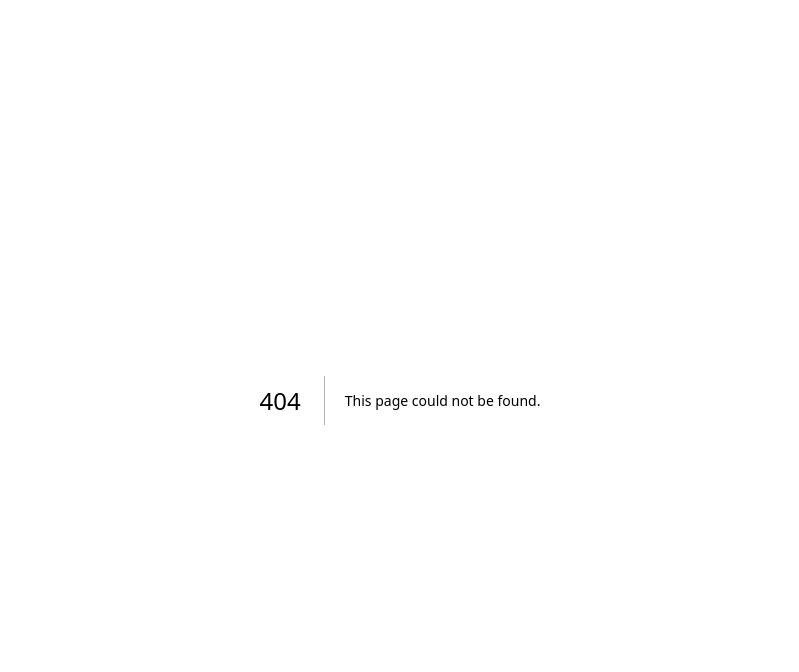
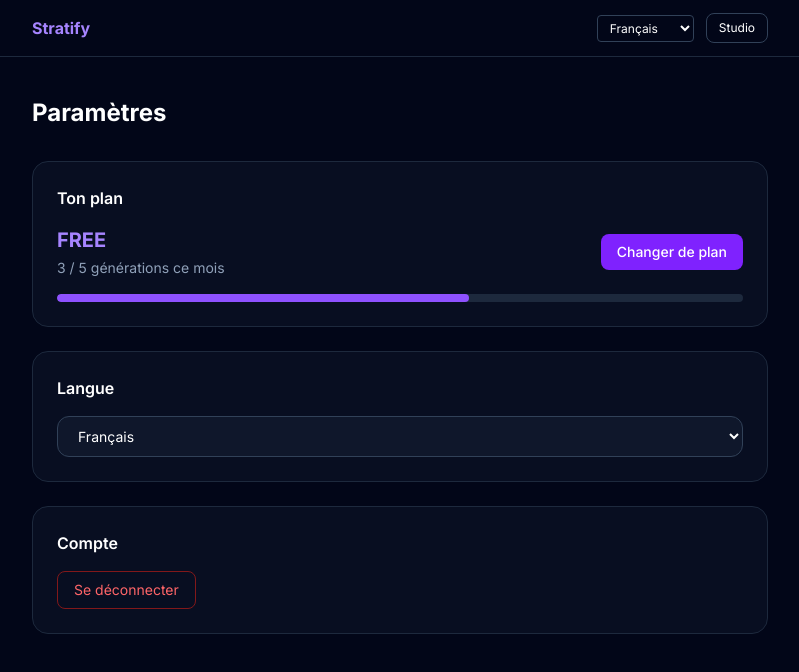
Before and after one commit to claudienbusa/stratify, a Next.js app: page /settings in a window 1280 px wide. Before the commit this address had no page. Shown: the top 672 px of the page, without its empty margins (240-1039 px from the left). Built offline with nearby package versions, Linux system fonts and the light colour scheme.

Commit message:
Add settings page

```diff
--- /dev/null
+++ b/app/(dashboard)/settings/page.tsx
@@ -0,0 +1,136 @@
+"use client";
+
+import { useEffect, useState } from "react";
+import Link from "next/link";
+import { translations, Lang } from "@/lib/translations";
+
+const LANG_KEY = "stratify_lang";
+
+export default function SettingsPage() {
+  const [lang, setLang] = useState<Lang>("fr");
+  const t = translations[lang] || translations.fr;
+  const [plan, setPlan] = useState("FREE");
+  const [generations, setGenerations] = useState(0);
+
+  useEffect(() => {
+    const saved = localStorage.getItem(LANG_KEY) as Lang | null;
+    if (saved && translations[saved]) setLang(saved);
+
+    // Simulation des données utilisateur (à remplacer plus tard par Clerk + Prisma)
+    setPlan("FREE");
+    setGenerations(3);
+  }, []);
+
+  const changeLang = (newLang: Lang) => {
+    setLang(newLang);
+    localStorage.setItem(LANG_KEY, newLang);
+  };
+
+  const planLimits: Record<string, number> = {
+    FREE: 5,
+    PRO: 100,
+    AGENCY: 9999,
+  };
+
+  const limit = planLimits[plan] || 5;
+
+  return (
+    <div className="min-h-screen bg-slate-950 text-white">
+      <header className="border-b border-slate-800">
+        <div className="max-w-3xl mx-auto px-4 h-14 flex items-center justify-between">
+          <Link href="/" className="font-bold text-violet-400">Stratify</Link>
+          <div className="flex items-center gap-3">
+            <select
+              value={lang}
+              onChange={(e) => changeLang(e.target.value as Lang)}
+              className="text-xs bg-transparent border border-slate-700 rounded px-2 py-1"
+            >
+              <option value="fr">Français</option>
+              <option value="en">English</option>
+              <option value="es">Español</option>
+              <option value="pt">Português</option>
+              <option value="zh">中文</option>
+              <option value="hi">हिन्दी</option>
+              <option value="ar">العربية</option>
+              <option value="de">Deutsch</option>
+              <option value="ja">日本語</option>
+              <option value="id">Bahasa</option>
+            </select>
+            <Link href="/dashboard" className="text-xs px-3 py-1.5 rounded-lg border border-slate-700 hover:bg-slate-900">
+              {String(t.studio)}
+            </Link>
+          </div>
+        </div>
+      </header>
+
+      <main className="max-w-3xl mx-auto px-4 py-10">
+        <h1 className="text-2xl font-bold mb-8">
+          {lang === "fr" ? "Paramètres" : "Settings"}
+        </h1>
+
+        {/* Plan actuel */}
+        <section className="rounded-2xl border border-slate-800 bg-slate-900/50 p-6 mb-6">
+          <h2 className="font-semibold mb-4">
+            {lang === "fr" ? "Ton plan" : "Your plan"}
+          </h2>
+          <div className="flex items-center justify-between">
+            <div>
+              <div className="text-xl font-bold text-violet-400">{plan}</div>
+              <div className="text-sm text-slate-400 mt-1">
+                {generations} / {limit} {lang === "fr" ? "générations ce mois" : "generations this month"}
+              </div>
+            </div>
+            <Link
+              href="/pricing"
+              className="px-4 py-2 rounded-lg bg-violet-600 hover:bg-violet-500 text-sm font-medium"
+            >
+              {lang === "fr" ? "Changer de plan" : "Change plan"}
+            </Link>
+          </div>
+          <div className="mt-4 h-2 bg-slate-800 rounded-full overflow-hidden">
+            <div
+              className="h-full bg-violet-500 rounded-full"
+              style={{ width: `${Math.min((generations / limit) * 100, 100)}%` }}
+            />
+          </div>
+        </section>
+
+        {/* Langue */}
+        <section className="rounded-2xl border border-slate-800 bg-slate-900/50 p-6 mb-6">
+          <h2 className="font-semibold mb-4">
+            {lang === "fr" ? "Langue" : "Language"}
+          </h2>
+          <select
+            value={lang}
+            onChange={(e) => changeLang(e.target.value as Lang)}
+            className="w-full rounded-xl px-4 py-2.5 text-sm bg-slate-900 border border-slate-700"
+          >
+            <option value="fr">Français</option>
+            <option value="en">English</option>
+            <option value="es">Español</option>
+            <option value="pt">Português</option>
+            <option value="zh">中文</option>
+            <option value="hi">हिन्दी</option>
+            <option value="ar">العربية</option>
+            <option value="de">Deutsch</option>
+            <option value="ja">日本語</option>
+            <option value="id">Bahasa</option>
+          </select>
+        </section>
+
+        {/* Déconnexion (placeholder) */}
+        <section className="rounded-2xl border border-slate-800 bg-slate-900/50 p-6">
+          <h2 className="font-semibold mb-4">
+            {lang === "fr" ? "Compte" : "Account"}
+          </h2>
+          <button
+            type="button"
+            className="px-4 py-2 rounded-lg border border-red-900 text-red-400 hover:bg-red-950/40 text-sm"
+          >
+            {lang === "fr" ? "Se déconnecter" : "Sign out"}
+          </button>
+        </section>
+      </main>
+    </div>
+  );
+}
```
